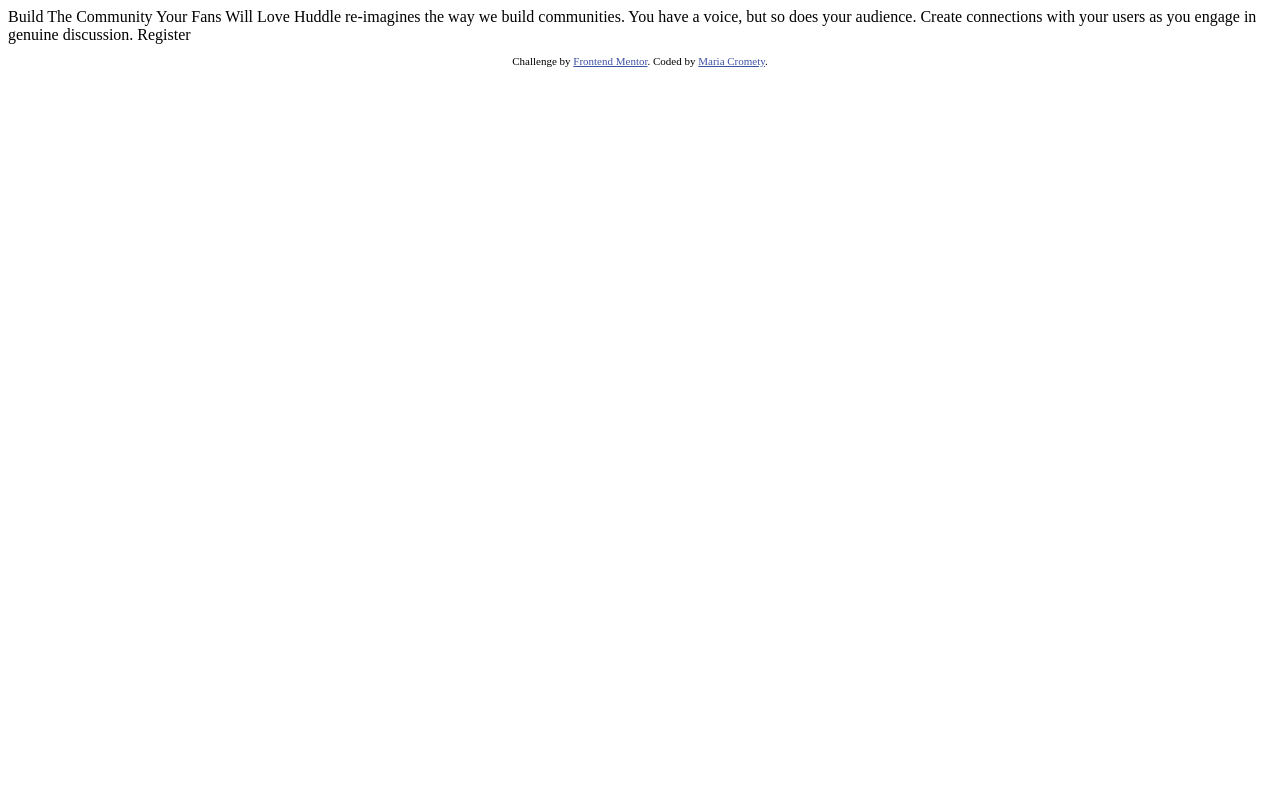
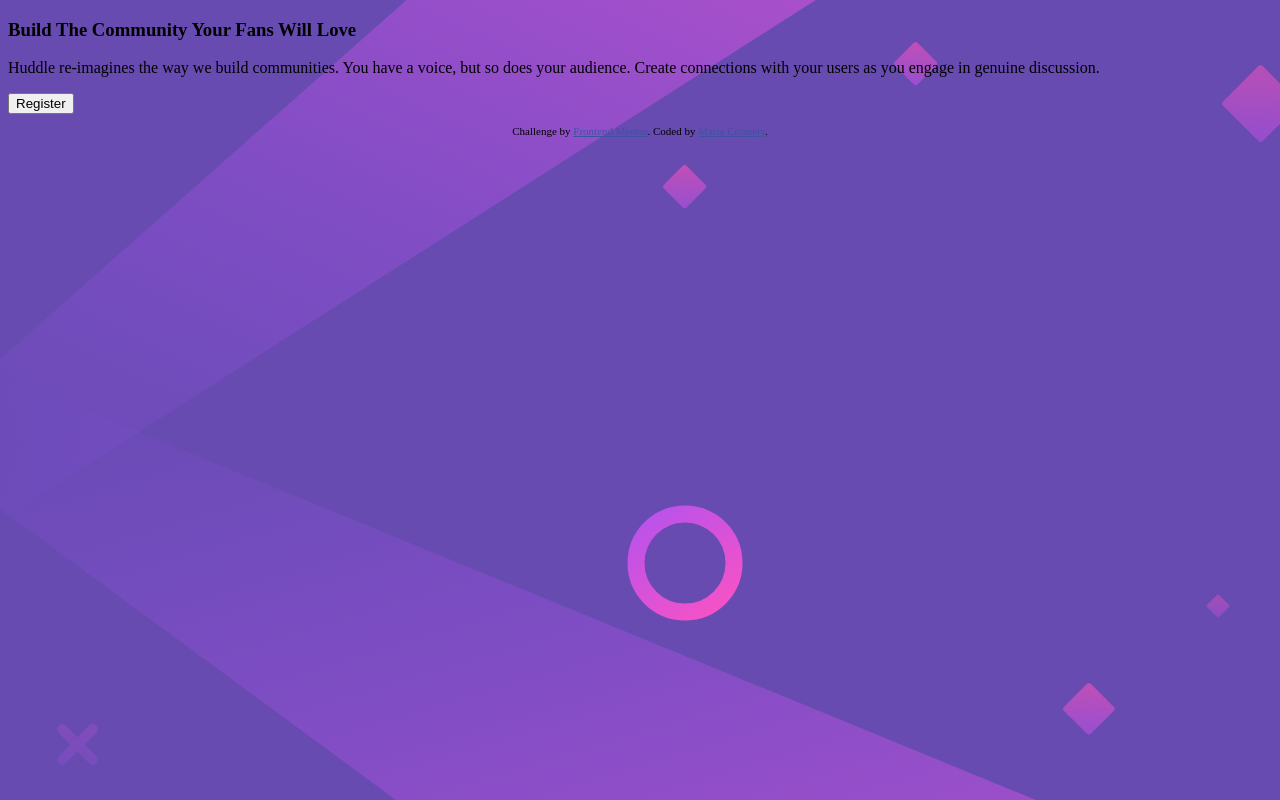
Before and after one commit to Angelxoxo757/Huddle-Landing-Page, a plain HTML site: page index.html in a window 1280 px wide. Drawn offline with Linux system fonts and the light colour scheme.

Commit message:
Background color added

```diff
--- a/index.html
+++ b/index.html
@@ -10,27 +10,16 @@
 
   <title>Frontend Mentor | Huddle landing page with single introductory section</title>
   <link rel="stylesheet" href="styles.css">
-  <!-- Feel free to remove these styles or customise in your own stylesheet 👍 -->
-  <style>
-    .attribution {
-      font-size: 11px;
-      text-align: center;
-    }
-
-    .attribution a {
-      color: hsl(228, 45%, 44%);
-    }
-  </style>
 </head>
 
 <body>
 
-  Build The Community Your Fans Will Love
+  <h3>Build The Community Your Fans Will Love</h3>
 
-  Huddle re-imagines the way we build communities. You have a voice, but so does your audience.
-  Create connections with your users as you engage in genuine discussion.
-
-  Register
+  <p>Huddle re-imagines the way we build communities. You have a voice, but so does your audience.
+    Create connections with your users as you engage in genuine discussion.
+  </p>
+  <button>Register</button>
 
   <footer>
     <p class="attribution">
--- a/styles.css
+++ b/styles.css
@@ -0,0 +1,13 @@
+body {
+    background: url(./images/bg-desktop.svg) no-repeat center center fixed;
+    background-color: rgb(103, 75, 177);
+}
+
+.attribution {
+    font-size: 11px;
+    text-align: center;
+}
+
+.attribution a {
+    color: hsl(228, 45%, 44%);
+ }
```
Also changed, not shown: 1 other file.
